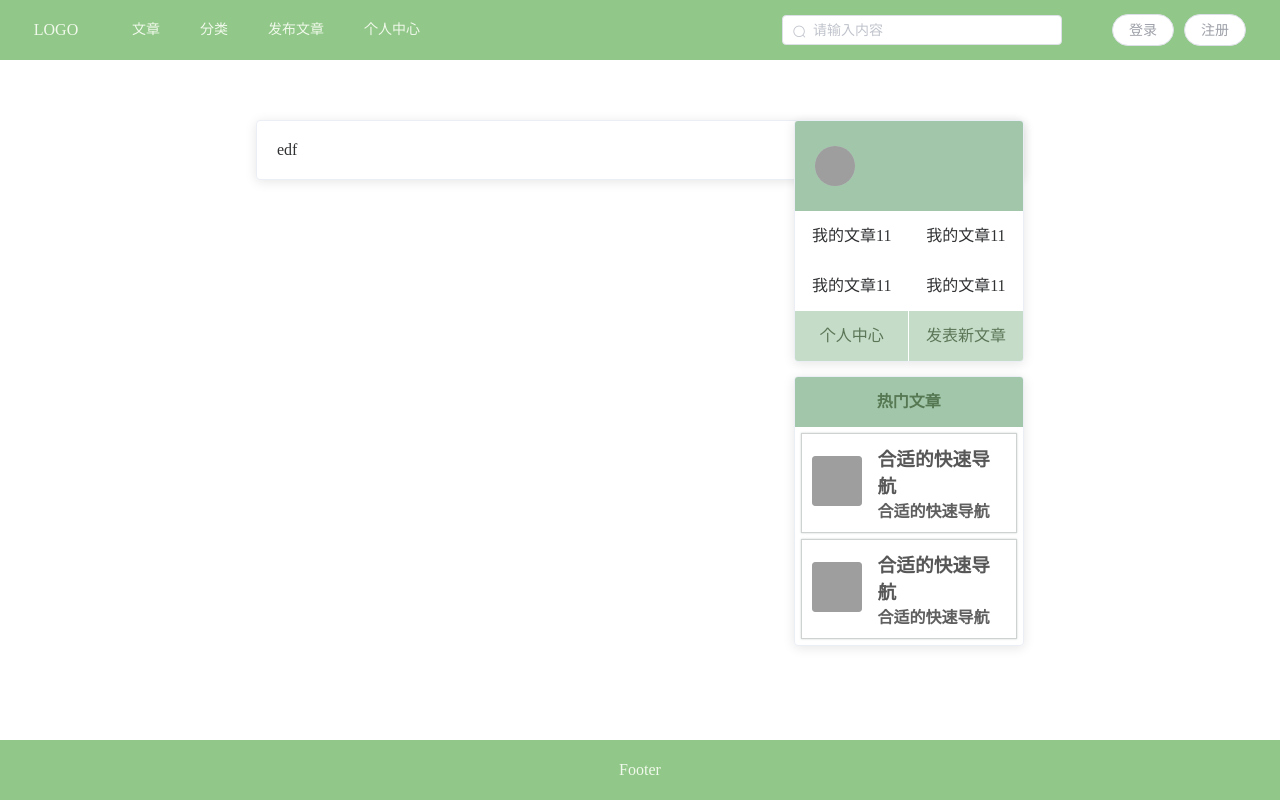
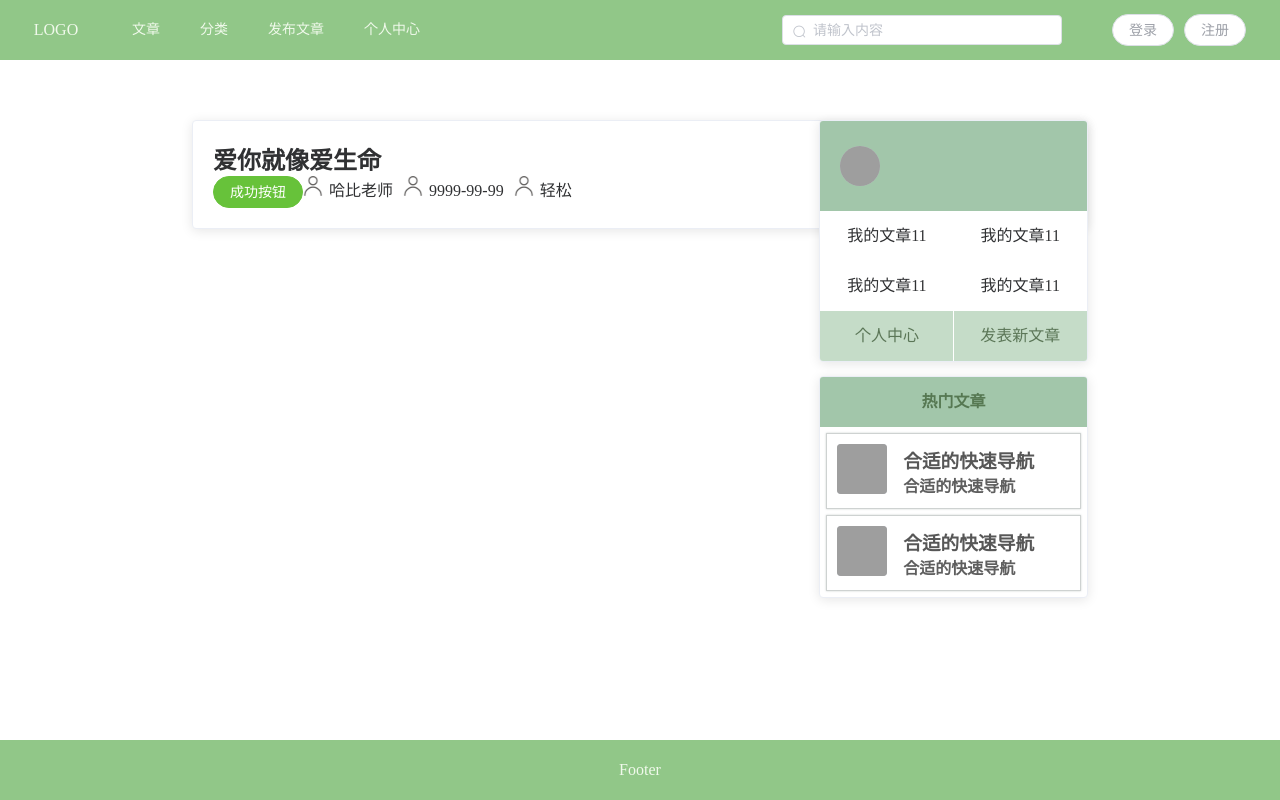
Before and after one commit to Licudus/knowledgeBase, a Vue app: page /#/home/articleDetails/1 in a window 1280 px wide. Built offline with nearby package versions, Linux system fonts and the light colour scheme; grey boxes are pictures that could not be loaded; what mavon-editor, vue-awesome-swiper would draw is missing.

Commit message:
文章详情页

```diff
--- a/src/pages/MyArticleDetails.vue
+++ b/src/pages/MyArticleDetails.vue
@@ -1,6 +1,25 @@
 <template>
   <div class="container">
-    <el-card class="box-card">edf</el-card>
+    <el-card class="box-card">
+      <h1>爱你就像爱生命</h1>
+      <div class="iconAll">
+        <div>
+          <el-button type="success" round>成功按钮</el-button>
+        </div>
+        <div class="iconBottom">
+          <img src="../assets/person.png" alt />
+          <span>哈比老师</span>
+        </div>
+        <div class="iconBottom">
+          <img src="../assets/person.png" alt />
+          <span>9999-99-99</span>
+        </div>
+        <div class="iconBottom">
+          <img src="../assets/person.png" alt />
+          <span>轻松</span>
+        </div>
+      </div>
+    </el-card>
     <!-- 个人中心 -->
     <MyPersonal></MyPersonal>
     <!-- 热门文章 -->
@@ -21,8 +40,20 @@ export default {
 .container {
   position: relative;
   height: 100%;
-  width: 60%;
+  width: 70%;
   color: #ccc;
   margin: 60px auto;
+  .iconAll {
+    display: flex;
+
+    .iconBottom {
+      margin-right: 10px;
+
+      img {
+        width: 20px;
+        margin-right: 6px;
+      }
+    }
+  }
 }
 </style>
```
